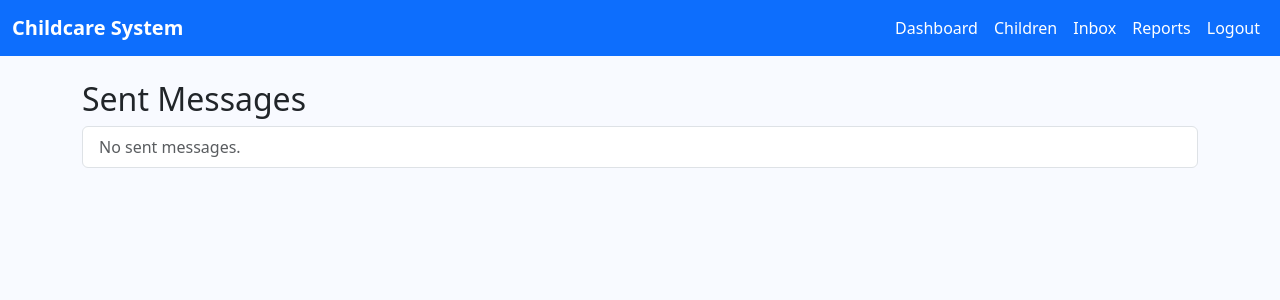
After one commit to Zambagarrah/Childcare_Management_System, a Django app: page /sent/ in a window 1280 px wide. The commit adds this page. Shown: the top 300 px of the page. Run offline with Django 4.2, Linux system fonts and the light colour scheme; a user stored in the database is signed in; data comes from the database, SQL or seed files in the repository; both versions use the stored data as it was after the commit.

Commit message:
feat: add sent_messages view and template so users can view their sent messages

```diff
--- a/childcare_system/childcare_system/urls.py
+++ b/childcare_system/childcare_system/urls.py
@@ -29,6 +29,7 @@ urlpatterns += [
 urlpatterns += [
     path('inbox/', views.inbox, name='inbox'),
     path('send/<int:recipient_id>/', views.send_message, name='send_message'),
+    path('sent/', views.sent_messages, name='sent_messages'),
 ]
 
 urlpatterns += [
--- a/childcare_system/core/templates/child_list.html
+++ b/childcare_system/core/templates/child_list.html
@@ -41,9 +41,11 @@
                     <span class="text-muted">Unassigned</span>
                 {% endif %}
             </td>
+            td
             <td>
                 {% if child.caregiver %}
                     <a href="{% url 'send_message' child.caregiver.id %}" class="btn btn-primary btn-sm">Message</a>
+                    <a href="{% url 'send_message' child.parent.id %}" class="btn btn-primary btn-sm">Message Parent</a>
                 {% else %}
                     <span class="text-muted">No caregiver</span>
                 {% endif %}
--- /dev/null
+++ b/childcare_system/core/templates/sent_messages.html
@@ -0,0 +1,14 @@
+{% extends 'base.html' %}
+{% block title %}Sent Messages{% endblock %}
+{% block content %}
+<h2>Sent Messages</h2>
+<ul class="list-group">
+    {% for msg in messages %}
+    <li class="list-group-item">
+        To <strong>{{ msg.recipient.username }}</strong> ({{ msg.created_at|date:"Y-m-d H:i" }}): {{ msg.content }}
+    </li>
+    {% empty %}
+    <li class="list-group-item text-muted">No sent messages.</li>
+    {% endfor %}
+</ul>
+{% endblock %}
--- a/childcare_system/core/views.py
+++ b/childcare_system/core/views.py
@@ -264,6 +264,10 @@ def send_message(request, recipient_id=None):
         recipient = get_object_or_404(User, id=recipient_id) if recipient_id else None
     return render(request, 'send_message.html', {'recipient': recipient})
 
+@login_required
+def sent_messages(request):
+    messages_qs = Message.objects.filter(sender=request.user).order_by('-created_at')
+    return render(request, 'sent_messages.html', {'messages': messages_qs})
 
 # ---------------------------
 # ACTIVITIES
```
Also changed, not shown: childcare_system/db.sqlite3.
